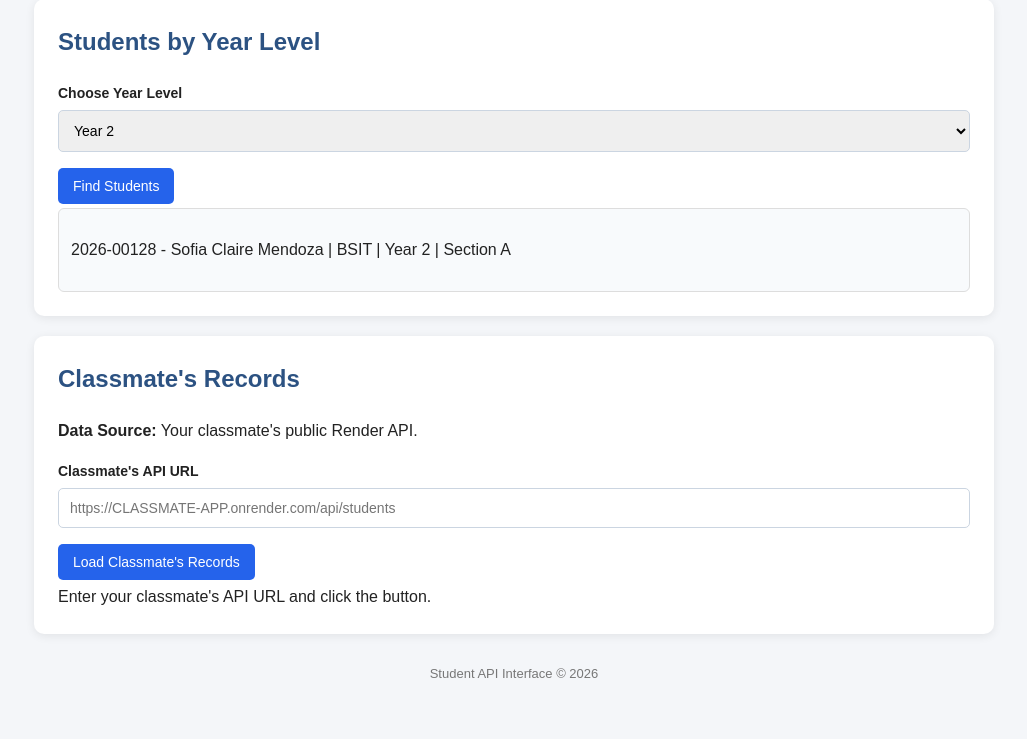
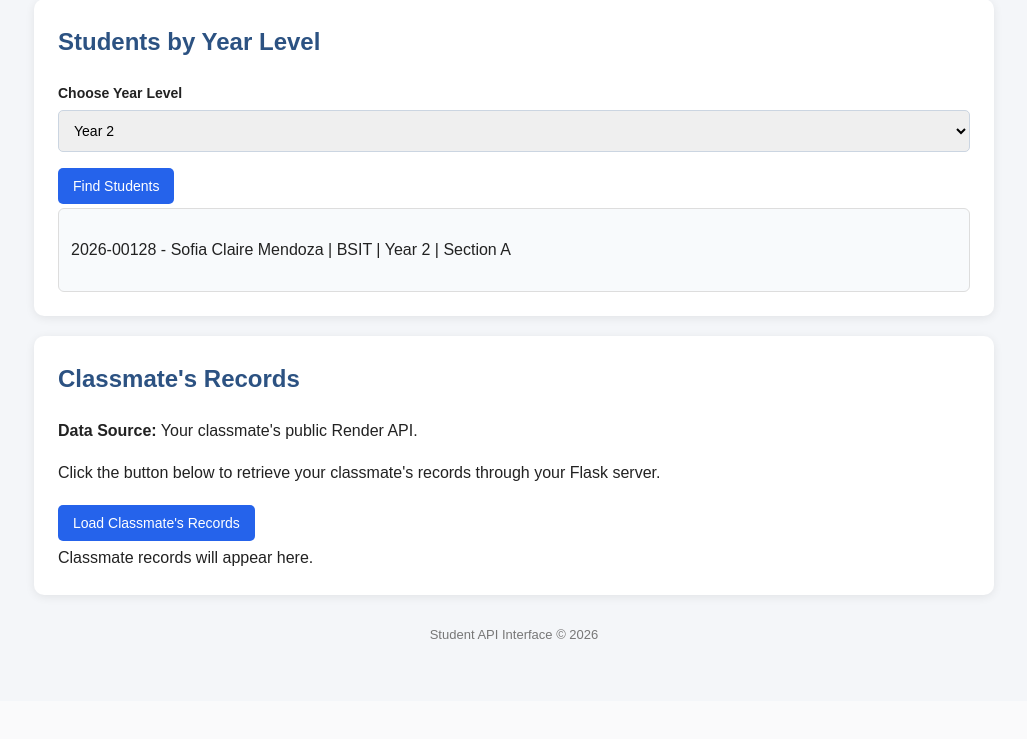
Before and after one commit to alarbajohnmark-svg/JohnMarkAlarba, a Flask app: page / in a window 1280 px wide. Shown: the part 2356-3095 px from the top of the page, without its empty margins (126-1153 px from the left). After the commit the page ends 2995 px from the top, so only its background shows below. Run offline with Flask 3, Linux system fonts and the light colour scheme; data comes from the database, SQL or seed files in the repository.

Commit message:
Fix classmate API integration

```diff
--- a/templates/index.html
+++ b/templates/index.html
@@ -115,6 +115,7 @@
         }
 
         .table-wrapper {
+            width: 100%;
             overflow-x: auto;
         }
 
@@ -187,6 +188,7 @@
 <body>
 
     <h1>Student API Interface</h1>
+
     <p class="subtitle">
         Retrieve student information and manage student records using Flask and SQLite.
     </p>
@@ -196,7 +198,9 @@
         <h2>Student Information</h2>
         <p>Retrieve the sample student information from your API.</p>
 
-        <button onclick="loadStudent()">Load Student Information</button>
+        <button type="button" onclick="loadStudent()">
+            Load Student Information
+        </button>
 
         <div id="result" class="result-box">
             Student information will appear here.
@@ -208,9 +212,13 @@
         <h2>Greeting API</h2>
 
         <label for="nameInput">Your Name</label>
-        <input type="text" id="nameInput" placeholder="Enter your name">
+        <input
+            type="text"
+            id="nameInput"
+            placeholder="Enter your name"
+        >
 
-        <button onclick="sayHello()">Say Hello</button>
+        <button type="button" onclick="sayHello()">Say Hello</button>
 
         <p id="greeting" class="result-box">
             Your greeting will appear here.
@@ -222,7 +230,9 @@
         <h2>My Custom API Endpoint</h2>
         <p>Retrieve your own student records as JSON.</p>
 
-        <button onclick="loadCustomAPI()">Fetch Custom API Data</button>
+        <button type="button" onclick="loadCustomAPI()">
+            Fetch Custom API Data
+        </button>
 
         <pre id="customResult">Your API response will appear here.</pre>
     </div>
@@ -308,9 +318,15 @@
     <!-- SECTION 5: MY RECORDS -->
     <div class="card">
         <h2>My Records - Students from Database</h2>
-        <p><strong>Data Source:</strong> Your own Flask and SQLite database.</p>
 
-        <button onclick="loadStudents()">Refresh Student List</button>
+        <p>
+            <strong>Data Source:</strong>
+            Your own Flask and SQLite database.
+        </p>
+
+        <button type="button" onclick="loadStudents()">
+            Refresh Student List
+        </button>
 
         <div id="studentList" class="table-wrapper">
             Loading student records...
@@ -324,6 +340,7 @@
         <h2>Students by Year Level</h2>
 
         <label for="yearSelect">Choose Year Level</label>
+
         <select id="yearSelect">
             <option value="1">Year 1</option>
             <option value="2" selected>Year 2</option>
@@ -331,7 +348,9 @@
             <option value="4">Year 4</option>
         </select>
 
-        <button onclick="loadStudentsByYear()">Find Students</button>
+        <button type="button" onclick="loadStudentsByYear()">
+            Find Students
+        </button>
 
         <div id="yearResults" class="result-box">
             Filtered students will appear here.
@@ -347,13 +366,10 @@
             Your classmate's public Render API.
         </p>
 
-        <label for="classmateApiUrl">Classmate's API URL</label>
-
-        <input
-            type="url"
-            id="classmateApiUrl"
-            placeholder="https://CLASSMATE-APP.onrender.com/api/students"
-        >
+        <p>
+            Click the button below to retrieve your classmate's records
+            through your Flask server.
+        </p>
 
         <button type="button" onclick="loadClassmateRecords()">
             Load Classmate's Records
@@ -362,7 +378,7 @@
         <div id="classmateMessage" aria-live="polite"></div>
 
         <div id="classmateRecords" class="table-wrapper">
-            Enter your classmate's API URL and click the button.
+            Classmate records will appear here.
         </div>
     </div>
 
@@ -388,7 +404,9 @@
                 const data = await response.json();
 
                 if (!response.ok) {
-                    throw new Error(data.error || 'Unable to load student.');
+                    throw new Error(
+                        data.error || 'Unable to load student.'
+                    );
                 }
 
                 result.textContent = JSON.stringify(data, null, 2);
@@ -399,7 +417,10 @@
 
         // SECTION 2: GREETING API
         async function sayHello() {
-            const name = document.getElementById('nameInput').value.trim();
+            const name = document
+                .getElementById('nameInput')
+                .value.trim();
+
             const greeting = document.getElementById('greeting');
 
             if (!name) {
@@ -415,7 +436,9 @@
                 const data = await response.json();
 
                 if (!response.ok) {
-                    throw new Error(data.error || 'Unable to get greeting.');
+                    throw new Error(
+                        data.error || 'Unable to get greeting.'
+                    );
                 }
 
                 greeting.textContent = data.message;
@@ -434,7 +457,9 @@
                 const data = await response.json();
 
                 if (!response.ok) {
-                    throw new Error(data.error || 'Unable to load API data.');
+                    throw new Error(
+                        data.error || 'Unable to load API data.'
+                    );
                 }
 
                 output.textContent = JSON.stringify(data, null, 2);
@@ -453,11 +478,17 @@
                     document.getElementById('recordId').value;
 
                 const studentData = {
-                    student_id: document.getElementById('student_id').value.trim(),
-                    name: document.getElementById('name').value.trim(),
-                    program: document.getElementById('program').value.trim(),
-                    year: Number(document.getElementById('year').value),
-                    section: document.getElementById('section').value.trim()
+                    student_id: document
+                        .getElementById('student_id').value.trim(),
+                    name: document
+                        .getElementById('name').value.trim(),
+                    program: document
+                        .getElementById('program').value.trim(),
+                    year: Number(
+                        document.getElementById('year').value
+                    ),
+                    section: document
+                        .getElementById('section').value.trim()
                 };
 
                 const isEditing = recordId !== '';
@@ -468,7 +499,9 @@
 
                 const method = isEditing ? 'PUT' : 'POST';
 
-                const submitBtn = document.getElementById('submitBtn');
+                const submitBtn =
+                    document.getElementById('submitBtn');
+
                 submitBtn.disabled = true;
 
                 try {
@@ -483,13 +516,17 @@
                     const data = await response.json();
 
                     if (!response.ok) {
-                        throw new Error(data.error || 'The operation failed.');
+                        throw new Error(
+                            data.error || 'The operation failed.'
+                        );
                     }
 
                     showMessage(
-                        data.message || (isEditing
-                            ? 'Student updated successfully.'
-                            : 'Student added successfully.')
+                        data.message || (
+                            isEditing
+                                ? 'Student updated successfully.'
+                                : 'Student added successfully.'
+                        )
                     );
 
                     resetForm();
@@ -576,15 +613,19 @@
                     const actions = document.createElement('td');
 
                     const editButton = document.createElement('button');
+                    editButton.type = 'button';
                     editButton.textContent = 'Edit';
                     editButton.className = 'edit-btn';
+
                     editButton.addEventListener('click', () => {
                         editStudent(student);
                     });
 
                     const deleteButton = document.createElement('button');
+                    deleteButton.type = 'button';
                     deleteButton.textContent = 'Delete';
                     deleteButton.className = 'delete-btn';
+
                     deleteButton.addEventListener('click', () => {
                         deleteStudent(student.id, student.name);
                     });
@@ -597,7 +638,8 @@
                 table.append(thead, tbody);
                 list.appendChild(table);
 
-                count.textContent = 'Total students: ' + students.length;
+                count.textContent =
+                    'Total students: ' + students.length;
 
             } catch (error) {
                 list.textContent = error.message;
@@ -608,13 +650,20 @@
         // FILL FORM WITH SELECTED STUDENT
         function editStudent(student) {
             document.getElementById('recordId').value = student.id;
-            document.getElementById('student_id').value = student.student_id;
-            document.getElementById('name').value = student.name;
-            document.getElementById('program').value = student.program;
-            document.getElementById('year').value = String(student.year);
-            document.getElementById('section').value = student.section;
+            document.getElementById('student_id').value =
+                student.student_id ?? '';
+            document.getElementById('name').value =
+                student.name ?? '';
+            document.getElementById('program').value =
+                student.program ?? '';
+            document.getElementById('year').value =
+                String(student.year ?? '');
+            document.getElementById('section').value =
+                student.section ?? '';
 
-            document.getElementById('submitBtn').textContent = 'Update Student';
+            document.getElementById('submitBtn').textContent =
+                'Update Student';
+
             document.getElementById('cancelBtn').hidden = false;
 
             showMessage(
@@ -632,10 +681,14 @@
         function resetForm() {
             document.getElementById('studentForm').reset();
             document.getElementById('recordId').value = '';
-            document.getElementById('submitBtn').textContent = 'Add Student';
+
+            document.getElementById('submitBtn').textContent =
+                'Add Student';
+
             document.getElementById('cancelBtn').hidden = true;
         }
 
+        // CANCEL EDIT
         function cancelEdit() {
             resetForm();
             showMessage('Edit cancelled.');
@@ -655,13 +708,18 @@
                 const data = await response.json();
 
                 if (!response.ok) {
-                    throw new Error(data.error || 'Unable to delete student.');
+                    throw new Error(
+                        data.error || 'Unable to delete student.'
+                    );
                 }
 
-                showMessage(data.message || 'Student deleted successfully.');
+                showMessage(
+                    data.message || 'Student deleted successfully.'
+                );
 
                 if (
-                    document.getElementById('recordId').value === String(id)
+                    document.getElementById('recordId').value ===
+                    String(id)
                 ) {
                     resetForm();
                 }
@@ -692,6 +750,10 @@
                     );
                 }
 
+                if (!Array.isArray(students)) {
+                    throw new Error('Invalid student data received.');
+                }
+
                 results.replaceChildren();
 
                 if (students.length === 0) {
@@ -716,53 +778,40 @@
             }
         }
 
-        // SECTION 7: RETRIEVE CLASSMATE'S RECORDS
+        // SECTION 7: LOAD CLASSMATE'S RECORDS THROUGH FLASK PROXY
         async function loadClassmateRecords() {
-            const apiUrl = document
-                .getElementById('classmateApiUrl')
-                .value.trim();
-
             const container =
                 document.getElementById('classmateRecords');
 
             const message =
                 document.getElementById('classmateMessage');
 
-            if (!apiUrl) {
-                message.className = 'error';
-                message.textContent =
-                    "Please enter your classmate's API URL.";
-                return;
-            }
-
-            if (!/^https?:\/\//i.test(apiUrl)) {
-                message.className = 'error';
-                message.textContent =
-                    'Enter a valid HTTP or HTTPS API URL.';
-                return;
-            }
-
             container.textContent = 'Loading classmate records...';
             message.textContent = '';
+            message.className = '';
 
             try {
-                const response = await fetch(apiUrl);
+                // Use your own Flask server to avoid browser CORS issues.
+                const response = await fetch('/api/classmate-students');
+
+                const data = await response.json();
 
                 if (!response.ok) {
                     throw new Error(
-                        `API request failed: ${response.status}`
+                        data.error ||
+                        'Unable to retrieve classmate records.'
                     );
                 }
 
-                const records = await response.json();
-
-                if (!Array.isArray(records)) {
+                if (!Array.isArray(data)) {
                     throw new Error(
-                        'The API did not return a list of records.'
+                        'The classmate API did not return a list of records.'
                     );
                 }
 
-                if (records.length === 0) {
+                container.replaceChildren();
+
+                if (data.length === 0) {
                     container.textContent = 'No classmate records found.';
                     message.className = 'success';
                     message.textContent = 'API request successful.';
@@ -773,7 +822,15 @@
                 const thead = table.createTHead();
                 const tbody = table.createTBody();
                 const headerRow = thead.insertRow();
-                const headers = Object.keys(records[0]);
+
+                // Include every field returned by the API.
+                const headers = [
+                    ...new Set(
+                        data.flatMap(record =>
+                            Object.keys(record)
+                        )
+                    )
+                ];
 
                 headers.forEach(header => {
                     const th = document.createElement('th');
@@ -781,24 +838,30 @@
                     headerRow.appendChild(th);
                 });
 
-                records.forEach(record => {
+                data.forEach(record => {
                     const row = tbody.insertRow();
 
                     headers.forEach(header => {
                         const cell = row.insertCell();
-                        cell.textContent = record[header] ?? '';
+                        const value = record[header];
+
+                        cell.textContent =
+                            value == null ? '' :
+                            typeof value === 'object'
+                                ? JSON.stringify(value)
+                                : String(value);
                     });
                 });
 
-                container.replaceChildren(table);
+                container.appendChild(table);
 
                 message.className = 'success';
                 message.textContent =
-                    `Successfully loaded ${records.length} classmate record(s).`;
+                    `Successfully loaded ${data.length} classmate record(s).`;
 
             } catch (error) {
                 container.textContent =
-                    'Unable to load classmate records. Check the API URL or CORS settings.';
+                    'Unable to load classmate records.';
 
                 message.className = 'error';
                 message.textContent = error.message;
```
